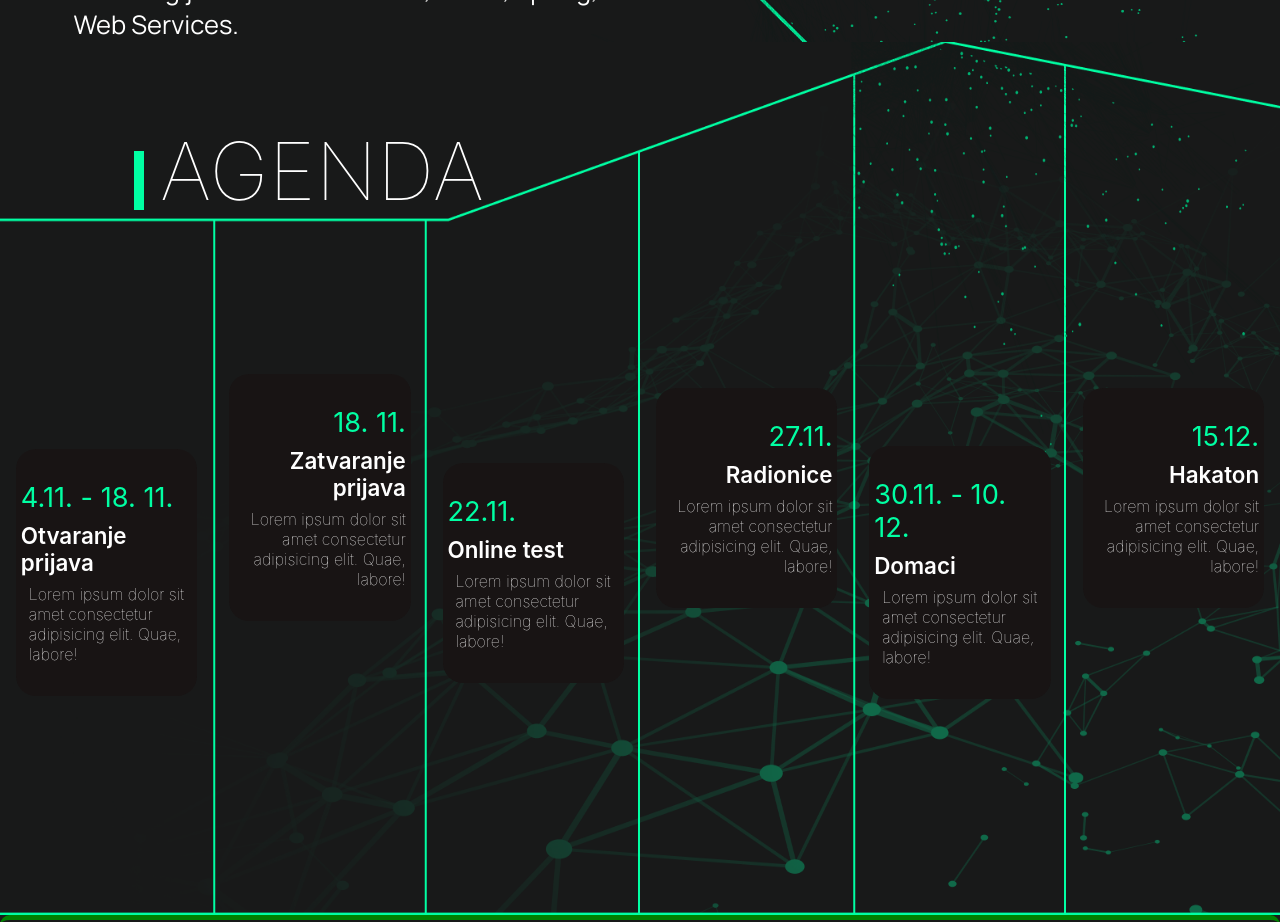
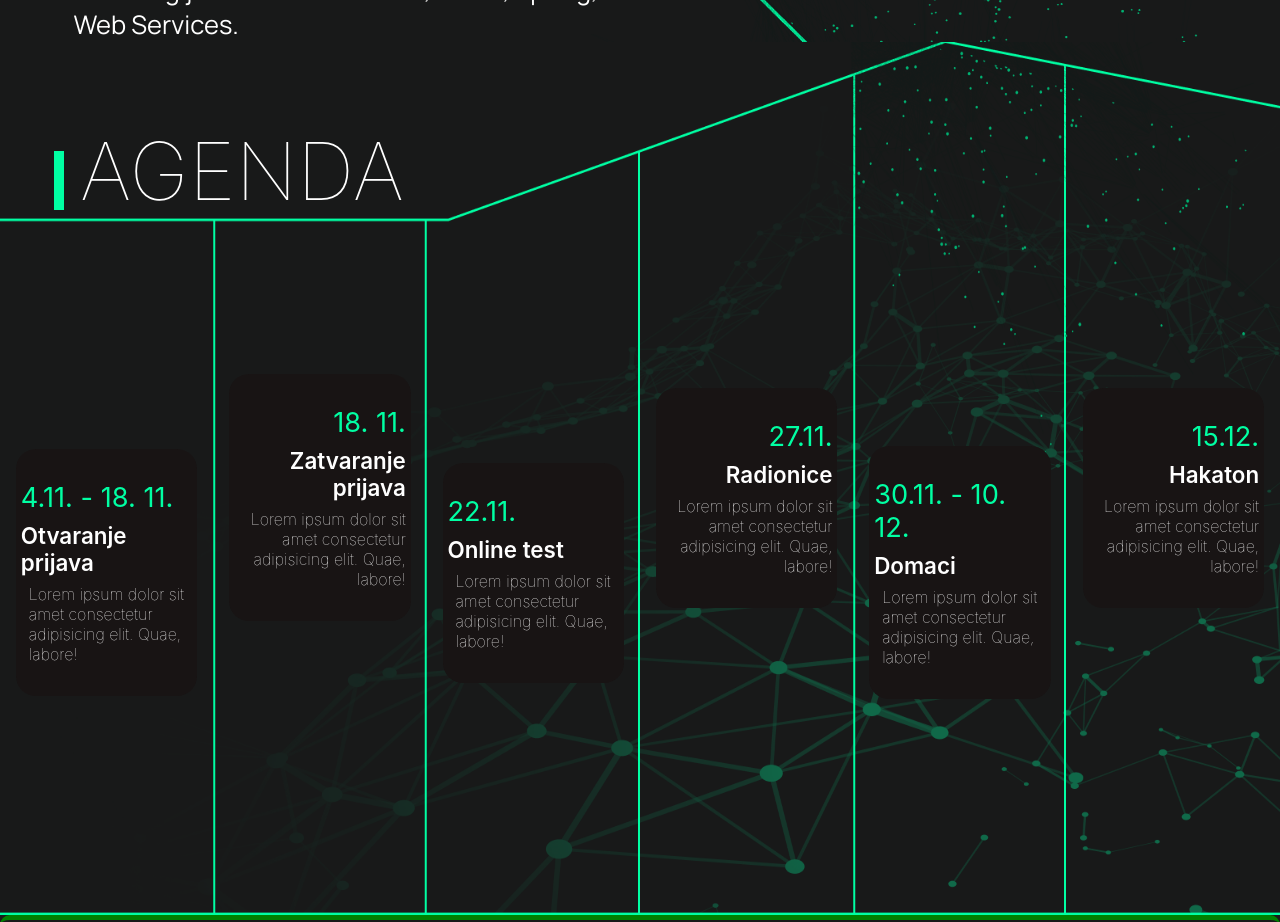
Before and after one commit to Nikola787/hzs-5.0, a React (Create React App) app: page / in a window 1280 px wide. Shown: the part 7400-8322 px from the top of the page. Built offline with nearby package versions, Linux system fonts and the light colour scheme.

Commit message:
Popravio responsive za agendu drugi deo

```diff
--- a/src/components/agenda/agenda.css
+++ b/src/components/agenda/agenda.css
@@ -6,6 +6,7 @@
     z-index: -1;
     background-image: url("../../../assets/Agenda\ -\ pozadina.png");
     background-size: 100% 100%;
+    height: 90vh;
 }
 
 .agenda .title {
@@ -146,6 +147,7 @@
 
     .agenda {
         background-image: none;
+        height: auto;
     }
 
     .agenda-content {
@@ -287,6 +289,7 @@
 @media screen and (min-width: 340px) {
     .agenda {
         background-image: none;
+        height: auto;
     }
 
     .agenda-content {
@@ -429,6 +432,7 @@
 @media screen and (min-width: 425px) {
     .agenda {
         background-image: none;
+        height: auto;
     }
 
 
@@ -571,6 +575,7 @@
 
     .agenda {
         background-image: none;
+        height: auto;
     }
 
     .agenda-content {
@@ -722,7 +727,7 @@
     .agenda .title {
         font-size: 5rem;
         text-align: left;
-        padding-left: 10rem;
+        padding-left: 5rem;
         font-weight: 100;
         color: #FFFFFF;
     }
@@ -734,7 +739,7 @@
         background-color: #00FFA3;
         position: absolute;
         top: 6.8rem;
-        left: 8.4rem;
+        left: 3.4rem;
     }
 
     .agenda-content {
```
